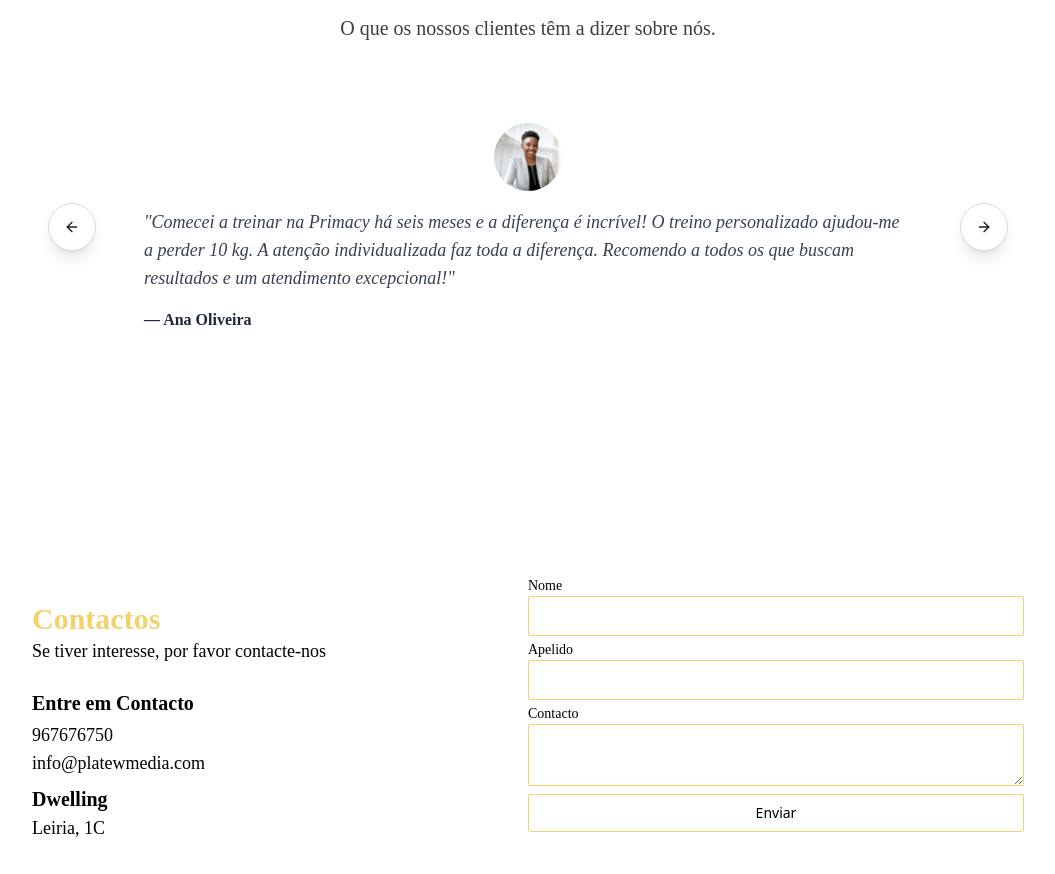
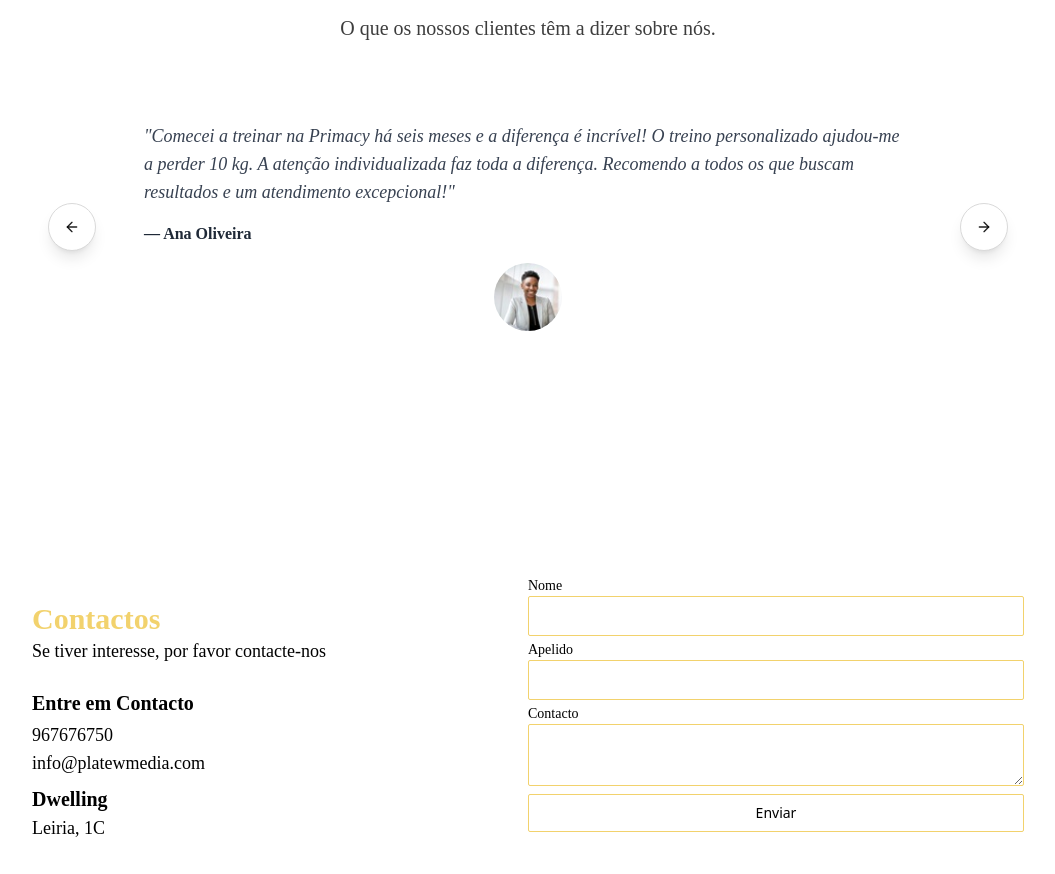
Before and after one commit to ArnabTo/primacy, a React (Vite) app: page / in a window 1280 px wide. Shown: the part 3262-4136 px from the top of the page, without its empty margins (112-1167 px from the left). Built offline with nearby package versions, Linux system fonts and the light colour scheme; no server answers; a web font is replaced by a local one.

Commit message:
updated testimonial

```diff
--- a/src/component/Testimonial.jsx
+++ b/src/component/Testimonial.jsx
@@ -44,11 +44,11 @@
                     <Carousel ref={carouselRef} dots={false} className="text-left">
                         {testimonials.map((testimonial, index) => (
                             <div key={index} className="p-8">
-                                <div className="flex justify-center mb-4"> {/* Flexbox applied here to center the avatar */}
+                                <p className="text-lg text-center lg:text-start italic text-gray-700 mb-4 font-tinos">"{testimonial.testimonial}"</p>
+                                <p className="text-base text-center lg:text-start font-semibold text-gray-800 font-tinos">— {testimonial.author}</p>
+                                <div className="flex justify-center mt-4"> {/* Flexbox applied here to center the avatar */}
                                     <Avatar size={70} src={testimonial.avatar} />
                                 </div>
-                                <p className="text-lg text-center lg:text-start italic text-gray-700 mb-4 font-tinos">"{testimonial.testimonial}"</p>
-                                <p className="text-base text-center lg:text-start font-semibold text-gray-800 font-tinos">— {testimonial.author}</p>
                             </div>
                         ))}
                     </Carousel>
```
